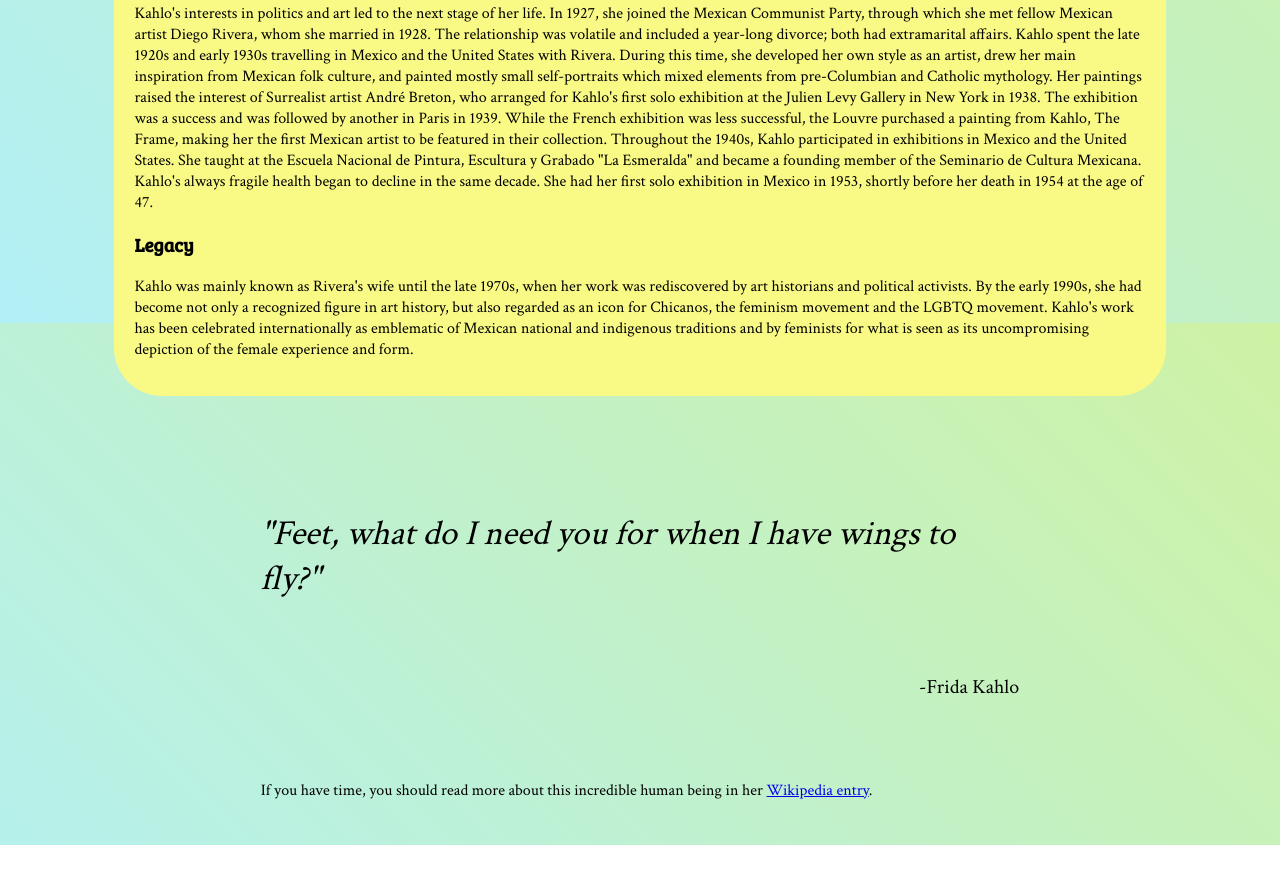
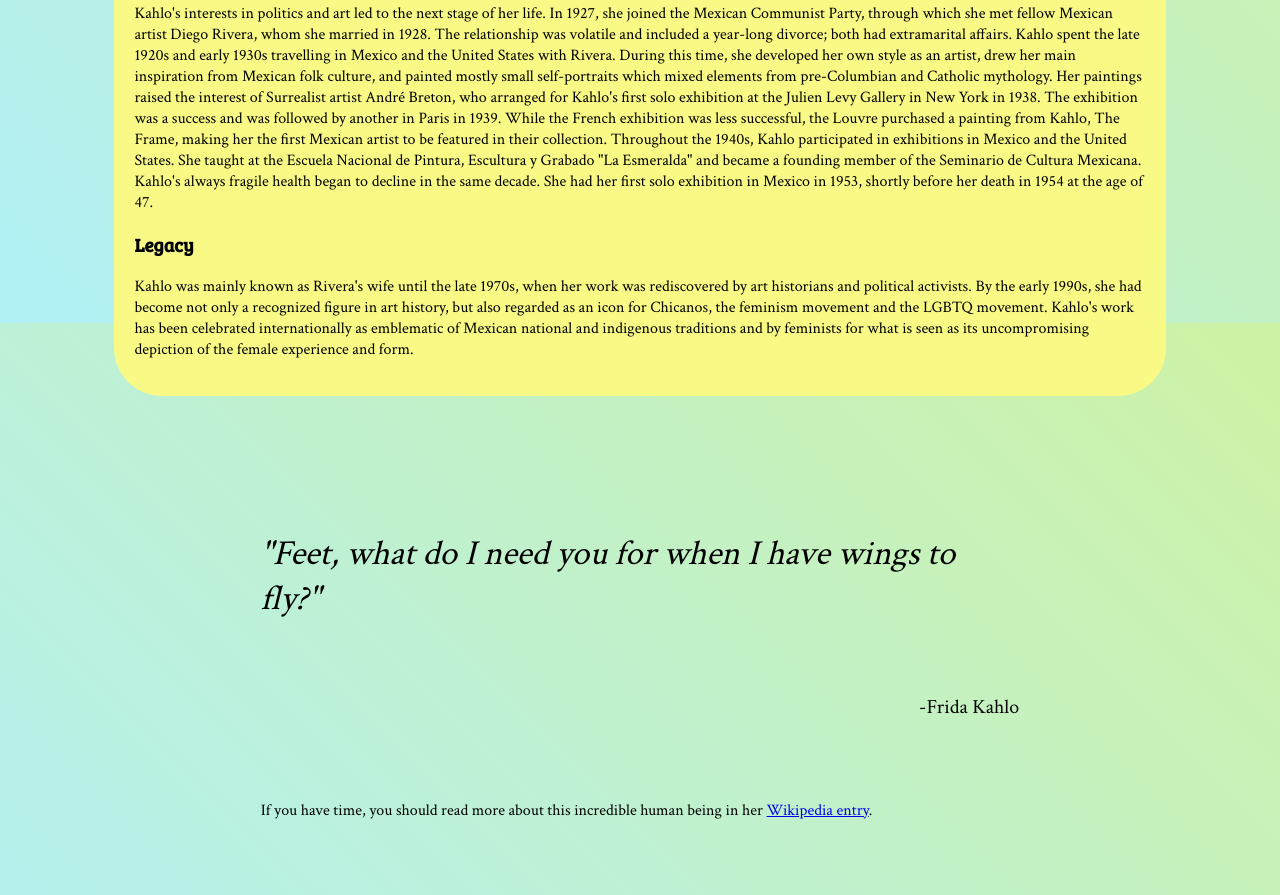
Before and after one commit to allynkalda/Build-a-Tribute-Page, a plain HTML site: page index.html in a window 1280 px wide. Shown: the part 1277-2172 px from the top of the page. Before the commit the page ends 2122 px from the top, so only its background shows below. Drawn offline with Linux system fonts and the light colour scheme; a script that the page names is missing.

Commit message:
Update style.css

```diff
--- a/style.css
+++ b/style.css
@@ -64,7 +64,7 @@ h3 {
     display: block;
     margin-left: auto;
     margin-right: auto;
-    padding: 80px 20px 20px 20px;
+    padding: 100px 20px 50px 20px;
 }
 #quote-text {
 	font-size: 35px;
```
